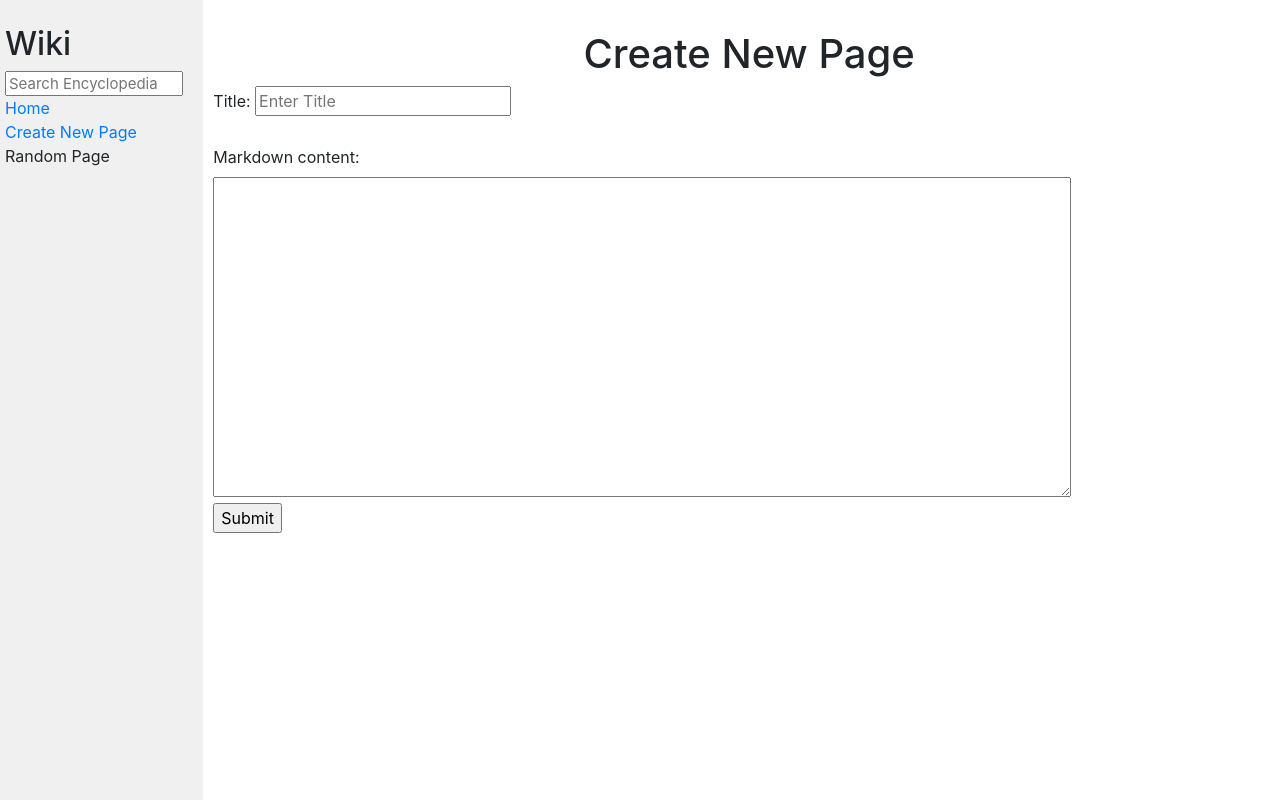
After one commit to Vadzimdi/Project1-Wiki, a Django app: page /create in a window 1280 px wide. The commit adds this page. Run offline with Django 3.2, Linux system fonts and the light colour scheme; some libraries are stand-ins or nearby versions.

Commit message:
added Creat new page

```diff
--- /dev/null
+++ b/wiki2/encyclopedia/templates/encyclopedia/create.html
@@ -0,0 +1,28 @@
+{% extends "encyclopedia/layout.html" %}
+
+{% block title %}
+    Create New Page
+{% endblock %}
+
+{% block body %}
+    <style>
+    textarea {
+        height: 40vh;
+        width: 80%;
+    }
+
+    </style>
+    <h1 style="text-align: center">Create New Page</h1>
+    <form action="{% url 'create' %}" method="POST">
+        {% csrf_token %}
+        <label for="title">Title:</label>
+        <input type="text"  name="title" placeholder="Enter Title"><br><br>
+        <label for="Markdown content">Markdown content:</label>
+        <br>
+        <textarea name="Markdown content" rows="4" cols="50">
+        </textarea>
+        <br>
+        <input type="submit" value="Submit">
+    </form>
+
+{% endblock %}
--- a/wiki2/encyclopedia/templates/encyclopedia/error.html
+++ b/wiki2/encyclopedia/templates/encyclopedia/error.html
@@ -7,6 +7,6 @@
 {% block body %}
     <h1>Error</h1>
 
-    <p>Requested page was not found.</p>
+    <p>{{ Err }}</p>
 
 {% endblock %}
--- a/wiki2/encyclopedia/templates/encyclopedia/layout.html
+++ b/wiki2/encyclopedia/templates/encyclopedia/layout.html
@@ -20,7 +20,7 @@
                     <a href="{% url 'index' %}">Home</a>
                 </div>
                 <div>
-                    Create New Page
+                    <a href="{% url 'create' %}">Create New Page</a>
                 </div>
                 <div>
                     Random Page
--- a/wiki2/encyclopedia/urls.py
+++ b/wiki2/encyclopedia/urls.py
@@ -5,5 +5,6 @@ from . import views
 urlpatterns = [
     path("", views.index, name="index"),
     path("wiki/<str:title>", views.entry, name="entry"),
-    path("search", views.search, name="search")
+    path("search", views.search, name="search"),
+    path("create", views.create, name="create")
 ]
--- a/wiki2/encyclopedia/views.py
+++ b/wiki2/encyclopedia/views.py
@@ -20,7 +20,9 @@ def index(request):
 
 def entry(request, title):
     if util.get_entry(title) == None:
-        return render(request, "encyclopedia/error.html")
+        return render(request, "encyclopedia/error.html", {
+            "Err": "Requested page was not found."
+        })
     else:
         all_md = util.list_entries()
         for md in all_md:
@@ -54,3 +56,22 @@ def search(request):
             })
             else:
                 return render(request, "encyclopedia/error.html")
+
+
+def create(request):
+    if request.method == "GET":
+        return render(request, "encyclopedia/create.html")
+    elif request.method == "POST":
+        title = request.POST["title"]
+        content = request.POST["Markdown content"]
+        if convert_md_to_html(title):
+            return render(request, "encyclopedia/error.html", {
+            "Err": "Provided title already exist."
+        })
+        else:
+            util.save_entry(title, content)
+            res = convert_md_to_html(title)
+            return render(request, "encyclopedia/converting.html", {
+                "title": title,
+                "res": res
+            })
```
Also changed, not shown: wiki2/entries/Coffe.md (added, +3 -0 lines), wiki2/entries/Snack.md (added, +3 -0 lines).
